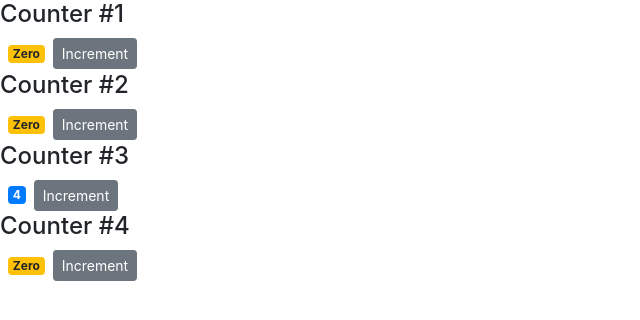
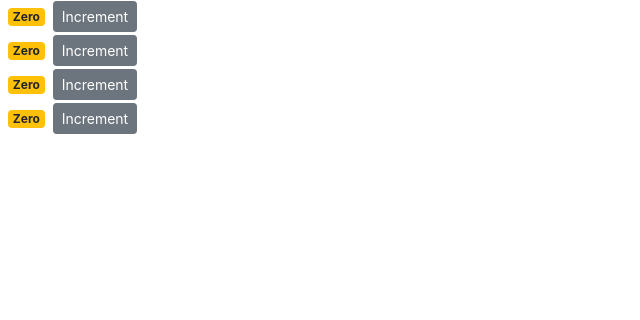
Before and after one commit to hvehmanen/react-crash-course, a React (Create React App) app in the folder counter-app/: page / in a window 1280 px wide. Shown: the top 320 px of the page, without its empty margins (0-640 px from the left). Built offline with nearby package versions, Linux system fonts and the light colour scheme.

Commit message:
Removed the unused props

```diff
--- a/counter-app/src/components/counter.jsx
+++ b/counter-app/src/components/counter.jsx
@@ -12,7 +12,6 @@
   render() {
     return (
       <div>
-        {this.props.children}
         <span className={this.getBadgeClasses()}>{this.formatCount()}</span>
         <button
           onClick={this.handleIncrement}
--- a/counter-app/src/components/counters.jsx
+++ b/counter-app/src/components/counters.jsx
@@ -6,7 +6,7 @@
     counters: [
       { id: 1, value: 0 },
       { id: 2, value: 0 },
-      { id: 3, value: 4 },
+      { id: 3, value: 0 },
       { id: 4, value: 0 }
     ]
   };
@@ -14,9 +14,7 @@
     return (
       <div>
         {this.state.counters.map(counter => (
-          <Counter key={counter.id} value={counter.value}>
-            <h4>Counter #{counter.id}</h4>
-          </Counter>
+          <Counter key={counter.id} value={counter.value} id={counter.id} />
         ))}
       </div>
     );
```
